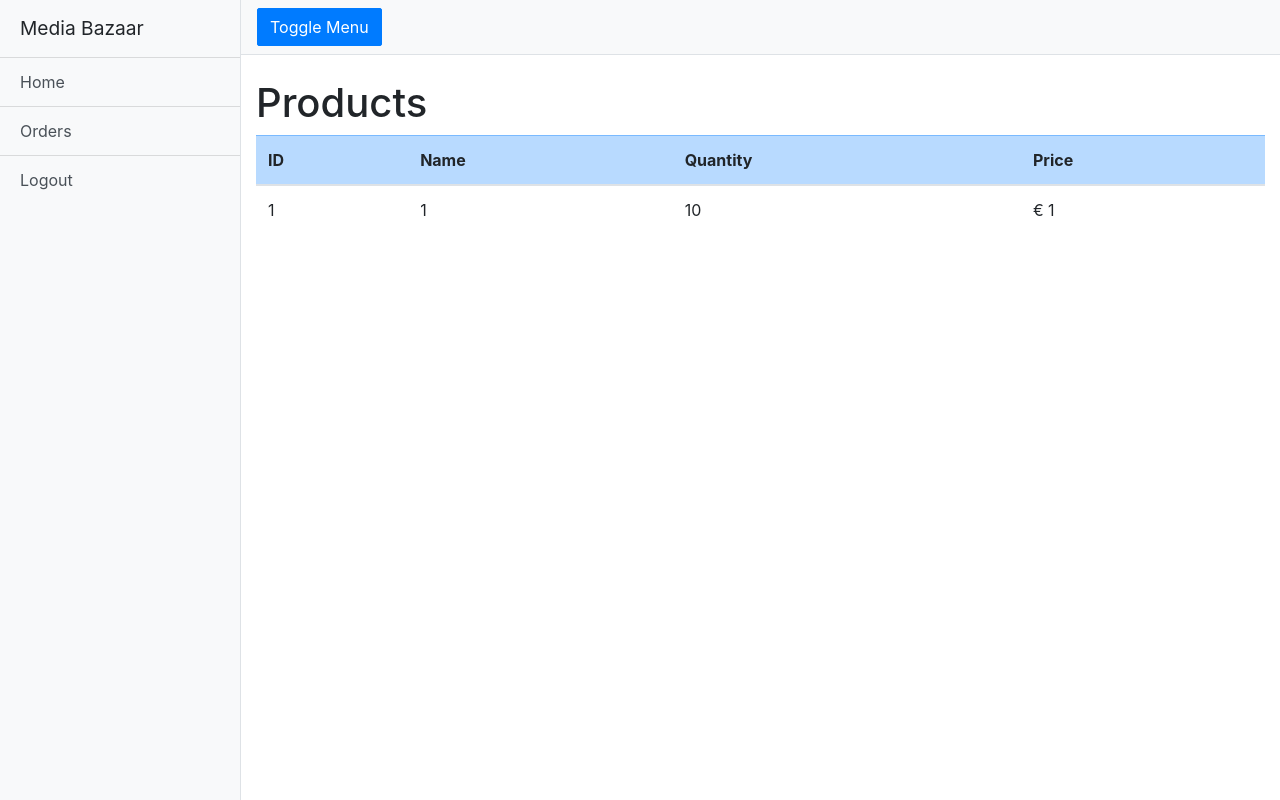
After one commit to Josenavacar/MediaBazaar, a PHP site: template mediaBazaarStockManagement/view/orders/view.php in a window 1280 px wide. The commit adds this page. Run offline with PHP 8.4, Linux system fonts and the light colour scheme; the template is opened without the code that fills it: most values are stand-ins (such as "Sample title", 1, 10 or a date in 2020).

Commit message:
orders programmed non tested

```diff
--- a/mediaBazaarStockManagement/core/route.php
+++ b/mediaBazaarStockManagement/core/route.php
@@ -1,5 +1,4 @@
 <?php
-
     function route()
     {
         $url = splitUrl();
@@ -57,3 +56,4 @@ function splitUrl()
             return $url;
         }
     }
+?>
--- /dev/null
+++ b/mediaBazaarStockManagement/view/orders/view.php
@@ -0,0 +1,28 @@
+        <div class="container-fluid">
+            <h1 class="mt-4">Products</h1>
+			<div class="table-responsive">
+				<table class="table table-hover">
+					<thead class="table-primary">
+						<tr>
+                            <th scope="col">ID</th>
+							<th scope="col">Name</th>
+                            <th scope="col">Quantity</th>
+							<th scope="col">Price</th>
+						</tr>
+					</thead>
+					<tbody>
+						<?php foreach ($orders as $order) { ?>
+							<tr>
+								<td><?php echo $order['OrderID']; ?></td>
+                                <td><?php echo $order['Id']; ?></td>
+                                <td><?php echo $order['Quantity']; ?></td>
+								<td><?php echo "€" . " " . $order['TotalPrice']; ?></td>
+							</tr>
+						<?php } ?>
+					</tbody>
+				</table>
+			</div>
+        </div>
+    </div>
+    <!-- /#page-content-wrapper -->
+</div>
--- a/mediaBazaarStockManagement/view/templates/header.php
+++ b/mediaBazaarStockManagement/view/templates/header.php
@@ -23,6 +23,7 @@
         <div class="sidebar-heading">Media Bazaar</div>
         <div class="list-group list-group-flush">
             <a href="home" class="list-group-item list-group-item-action bg-light">Home</a>
+            <a href="order" class="list-group-item list-group-item-action bg-light">Orders</a>
             <a href="login" class="loginbutton list-group-item list-group-item-action bg-light">Login</a>
             <a href="login/logout" class="list-group-item list-group-item-action bg-light">Logout</a>
         </div>
```
Also changed, not shown: mediaBazaarStockManagement/controller/OrderController.php (added, +7 -0 lines), mediaBazaarStockManagement/model/OrderModel.php (added, +10 -0 lines), mediaBazaarStockManagement/model/ProductModel.php (line endings or trailing spaces). Lines whose indentation alone changed are shown as unchanged.
